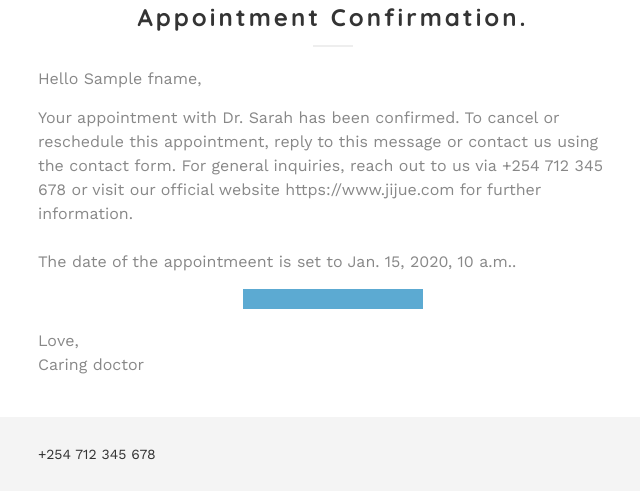
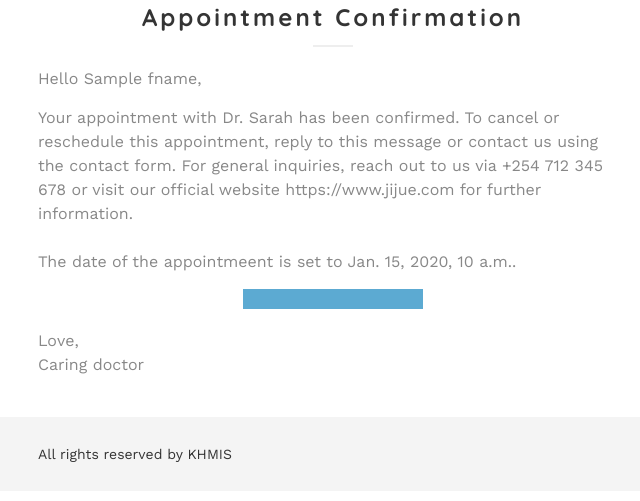
Before and after one commit to palladiumkenya/jijueApp-hiv-risk-assessment-site, a Django app: template appointmentApp/templates/appointmentApp/email.html in a window 1280 px wide. Shown: the top 501 px of the page, without its empty margins (307-947 px from the left). Run offline with Django 4.2, Linux system fonts and the light colour scheme; the template is opened without the code that fills it: most values are stand-ins (such as "Sample title", 1, 10 or a date in 2020); parts of the project's set-up code (start-up, migrations or seed data) failed here and were passed over.

Commit message:
templates fixes

```diff
--- a/appointmentApp/templates/appointmentApp/email.html
+++ b/appointmentApp/templates/appointmentApp/email.html
@@ -36,7 +36,7 @@
 
                             <div style="line-height: 35px">
 
-                                Appointment Confirmation.</span>
+                                Appointment Confirmation
 
                             </div>
                         </td>
@@ -135,7 +135,7 @@
                                     <td align="left" style="color: #aaaaaa; font-size: 14px; font-family: 'Work Sans', Calibri, sans-serif; line-height: 24px;">
                                         <div style="line-height: 24px;">
 
-                                            <span style="color: #333333;">+254 712 345 678</span>
+                                            <span style="color: #333333;">All rights reserved by KHMIS</span>
 
                                         </div>
                                     </td>
```
